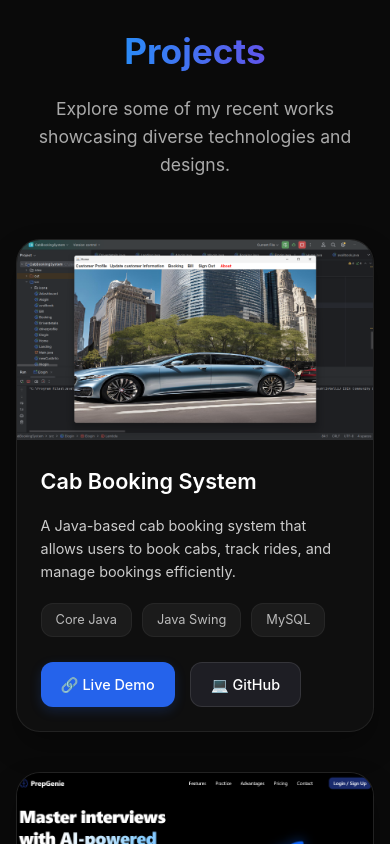
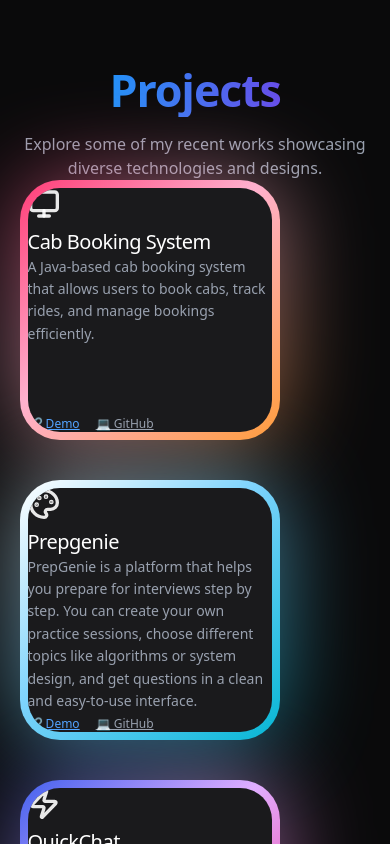
Before and after one commit to SarthakDudhe/Portfolio-Sarthak, a React (Vite) app in the folder my-app/: page / in a window 390 px wide. Shown: the part 5080-5924 px from the top of the page. Built offline with nearby package versions, Linux system fonts and the light colour scheme.

Commit message:
feat: add Project section component with responsive grid and animation details

```diff
--- a/my-app/src/components/Project.css
+++ b/my-app/src/components/Project.css
@@ -1,16 +1,10 @@
 .projects-section {
-  background: #0a0a0a;
+  background: #0A0A0B;
   color: #fff;
   padding: 100px 5%;
-  display: flex;
-  flex-direction: column;
-  align-items: center;
-  overflow: visible; /* Required for sticky children to scroll properly */
-}
-
-.projects-header {
-  text-align: center;
-  margin-bottom: 60px;
+  width: 100%;
+  position: relative;
+  overflow: hidden;
 }
 
 .projects-header h1 {
@@ -21,212 +15,3 @@
   -webkit-text-fill-color: transparent;
   margin-bottom: 15px;
 }
-
-.projects-subtitle {
-  font-size: 1.1rem;
-  color: #aaa;
-  max-width: 600px;
-  margin: 0 auto;
-}
-
-/* Stacking Container */
-.projects-list {
-  display: flex;
-  flex-direction: column;
-  align-items: center;
-  width: 100%;
-  max-width: 1000px;
-  margin: 0 auto;
-  position: relative;
-}
-
-/* Card Scroll Zone (Desktop) */
-.project-card-wrapper {
-  width: 100%;
-  height: 85vh; /* Scroll track length for each card */
-  display: flex;
-  justify-content: center;
-  align-items: flex-start;
-  position: relative;
-}
-
-/* Sticky Card Structure */
-.project-card {
-  position: sticky;
-  width: 100%;
-  max-width: 900px;
-  height: 400px;
-  background: rgba(18, 18, 18, 0.75);
-  backdrop-filter: blur(20px);
-  -webkit-backdrop-filter: blur(20px);
-  border: 1px solid rgba(255, 255, 255, 0.08);
-  border-radius: 24px;
-  overflow: hidden;
-  box-shadow: 0 20px 40px rgba(0, 0, 0, 0.4), 0 0 30px var(--card-glow-shadow);
-  display: flex;
-  flex-direction: row;
-  transform-origin: top center;
-  transition: border-color 0.3s ease, box-shadow 0.3s ease;
-}
-
-.project-card:hover {
-  border-color: var(--card-glow-color);
-  box-shadow: 0 20px 40px rgba(0, 0, 0, 0.5), 0 0 45px var(--card-glow-shadow-active);
-}
-
-.project-image-container {
-  width: 45%;
-  height: 100%;
-  overflow: hidden;
-}
-
-.project-image {
-  width: 100%;
-  height: 100%;
-  object-fit: cover;
-  transition: transform 0.5s cubic-bezier(0.4, 0, 0.2, 1);
-}
-
-.project-card:hover .project-image {
-  transform: scale(1.05);
-}
-
-.project-content {
-  width: 55%;
-  padding: 40px;
-  display: flex;
-  flex-direction: column;
-  justify-content: center;
-}
-
-.project-title {
-  font-size: 1.6rem;
-  font-weight: 600;
-  margin-bottom: 15px;
-  color: #fff;
-  transition: color 0.3s ease;
-}
-
-.project-card:hover .project-title {
-  color: var(--card-glow-color);
-}
-
-.project-description {
-  color: #ccc;
-  font-size: 0.95rem;
-  line-height: 1.6;
-  margin-bottom: 25px;
-}
-
-.project-tags {
-  display: flex;
-  flex-wrap: wrap;
-  gap: 10px;
-  margin-bottom: 25px;
-}
-
-.tag {
-  background: rgba(255, 255, 255, 0.05);
-  color: #bbb;
-  font-size: 0.8rem;
-  padding: 6px 14px;
-  border-radius: 12px;
-  border: 1px solid rgba(255, 255, 255, 0.05);
-  transition: all 0.3s ease;
-}
-
-.tag:hover {
-  background: var(--card-glow-shadow-active);
-  color: var(--card-glow-color);
-  border-color: var(--card-glow-color);
-  transform: translateY(-2px);
-}
-
-.project-buttons {
-  display: flex;
-  gap: 15px;
-}
-
-.btn {
-  text-decoration: none;
-  font-size: 0.9rem;
-  font-weight: 500;
-  padding: 10px 20px;
-  border-radius: 12px;
-  display: flex;
-  align-items: center;
-  gap: 8px;
-  transition: all 0.3s cubic-bezier(0.4, 0, 0.2, 1);
-}
-
-.live-btn {
-  background-color: #2563eb;
-  color: white;
-  box-shadow: 0 4px 12px rgba(37, 99, 235, 0.2);
-}
-
-.live-btn:hover {
-  background-color: #1d4ed8;
-  transform: translateY(-2px);
-  box-shadow: 0 6px 20px rgba(37, 99, 235, 0.4);
-}
-
-.github-btn {
-  background-color: #1e1e24;
-  color: white;
-  border: 1px solid rgba(255, 255, 255, 0.1);
-}
-
-.github-btn:hover {
-  background-color: #2e2e38;
-  border-color: rgba(255, 255, 255, 0.2);
-  transform: translateY(-2px);
-}
-
-/* Mobile & Tablet Responsive View */
-@media (max-width: 768px) {
-  .projects-section {
-    padding: 60px 4%;
-  }
-
-  .projects-header h1 {
-    font-size: 2.2rem;
-  }
-
-  .project-card-wrapper {
-    height: auto;
-    margin-bottom: 40px;
-    display: block;
-  }
-
-  .project-card {
-    position: relative !important;
-    top: 0 !important;
-    flex-direction: column;
-    height: auto;
-    transform: none !important;
-    opacity: 1 !important;
-    max-width: 500px;
-    margin: 0 auto;
-    box-shadow: 0 15px 30px rgba(0, 0, 0, 0.3);
-  }
-
-  .project-image-container {
-    width: 100%;
-    height: 200px;
-  }
-
-  .project-content {
-    width: 100%;
-    padding: 24px;
-  }
-
-  .project-title {
-    font-size: 1.35rem;
-  }
-
-  .project-description {
-    font-size: 0.9rem;
-    margin-bottom: 20px;
-  }
-}
--- a/my-app/src/components/Project.jsx
+++ b/my-app/src/components/Project.jsx
@@ -1,9 +1,7 @@
-import React, { useRef } from "react";
-import { motion, useScroll, useTransform } from "framer-motion";
+import React from "react";
+import { motion } from "framer-motion";
+import { Monitor, Palette, Zap } from "lucide-react";
 import "./Project.css";
-import cbs from "../assets/CBSJAVA.png";
-import prepgenie from "../assets/Prepgenie.png";
-import chat from "../assets/Quickchat.png";
 
 const projects = [
   {
@@ -11,133 +9,122 @@ const projects = [
     title: "Cab Booking System",
     description:
       "A Java-based cab booking system that allows users to book cabs, track rides, and manage bookings efficiently.",
-    image: cbs,
-    tags: ["Core Java", "Java Swing", "MySQL"],
+    icon: <Monitor size={32} strokeWidth={2.5} />,
+    gradient: "linear-gradient(137deg, #FF3D77 0%, #FFB1CE 45%, #FF9D3C 100%)",
+    delay: 0.1,
     liveLink: "https://github.com/SarthakDudhe/CabBookingSystem",
     githubLink: "https://github.com/SarthakDudhe/CabBookingSystem",
-    glowColor: "#00b4ff",
-    glowShadow: "rgba(0, 180, 255, 0.12)",
-    glowShadowActive: "rgba(0, 180, 255, 0.25)",
   },
   {
     id: 2,
     title: "Prepgenie",
     description:
-      "PrepGenie is a user-friendly platform that helps you prepare for interviews step by step. You can create your own practice sessions, choose different topics like algorithms or system design, and get questions in a clean and easy-to-use interface.",
-    image: prepgenie,
-    tags: ["React", "MongoDB", "Tailwindcss", "Express", "Node", "GeminiApi"],
+      "PrepGenie is a platform that helps you prepare for interviews step by step. You can create your own practice sessions, choose different topics like algorithms or system design, and get questions in a clean and easy-to-use interface.",
+    icon: <Palette size={32} strokeWidth={2.5} />,
+    gradient: "linear-gradient(137deg, #FFFFFF 0%, #7DD3FC 45%, #06B6D4 100%)",
+    delay: 0.2,
     liveLink: "https://prep-genie-k3cd.vercel.app/",
     githubLink: "https://github.com/SarthakDudhe/PrepGenie",
-    glowColor: "#ff007a",
-    glowShadow: "rgba(255, 0, 122, 0.12)",
-    glowShadowActive: "rgba(255, 0, 122, 0.25)",
   },
   {
     id: 3,
-    title: "QuickChat - Chat Application ",
+    title: "QuickChat",
     description:
-      "Built a secure, real-time chat platform using Socket.IO with authentication and instant messaging.Developed RESTful APIs with Node.js/Express.js and integrated MongoDB for persistent message storage",
-    image: chat,
-    tags: ["React", "MongoDB", "Tailwindcss", "Express", "Node"],
+      "Built a secure, real-time chat platform using Socket.IO with authentication and instant messaging. Developed RESTful APIs with Node.js/Express.js and integrated MongoDB for message storage.",
+    icon: <Zap size={32} strokeWidth={2.5} />,
+    gradient: "linear-gradient(137deg, #4361EE 0%, #E0AEFF 45%, #F72585 100%)",
+    delay: 0.3,
     liveLink: "https://chat-application-eight-wine.vercel.app/login",
     githubLink: "https://github.com/SarthakDudhe/ChatApplication",
-    glowColor: "#39ff14",
-    glowShadow: "rgba(57, 255, 20, 0.12)",
-    glowShadowActive: "rgba(57, 255, 20, 0.25)",
   },
 ];
 
-const ProjectCard = ({ project, index, total }) => {
-  const containerRef = useRef(null);
-
-  // Track scroll position of the wrapper relative to the viewport
-  const { scrollYProgress } = useScroll({
-    target: containerRef,
-    offset: ["start start", "end start"],
-  });
-
-  const isLast = index === total - 1;
-
-  // Map scrollYProgress to scale, opacity and y translation for 3D depth
-  const scale = useTransform(scrollYProgress, [0, 1], [1, isLast ? 1 : 0.92]);
-  const opacity = useTransform(scrollYProgress, [0, 1], [1, isLast ? 1 : 0.4]);
-  const y = useTransform(scrollYProgress, [0, 1], [0, isLast ? 0 : -20]);
-
+const FeatureCard = ({ title, description, icon, gradient, delay, liveLink, githubLink }) => {
   return (
-    <div ref={containerRef} className="project-card-wrapper">
-      <motion.div
-        className="project-card"
+    <motion.div
+      className="relative flex flex-col justify-start items-start w-full max-w-[260px] md:max-w-[300px] group mx-auto"
+      initial={{ opacity: 0, y: 30 }}
+      whileInView={{ opacity: 1, y: 0 }}
+      viewport={{ once: true, amount: 0.2 }}
+      transition={{ duration: 0.8, ease: "easeOut", delay }}
+    >
+      {/* Glow Background */}
+      <div
+        className="absolute inset-0 w-full h-[260px] md:h-[300px] opacity-60 rounded-[40px] pointer-events-none"
         style={{
-          scale,
-          opacity,
-          y,
-          top: `calc(120px + ${index * 30}px)`,
-          "--card-glow-color": project.glowColor,
-          "--card-glow-shadow": project.glowShadow,
-          "--card-glow-shadow-active": project.glowShadowActive,
+          background: gradient,
+          filter: "blur(45px)",
+        }}
+      />
+      {/* Foreground Card with Gradient Border */}
+      <div
+        className="relative self-stretch h-[260px] md:h-[300px] rounded-[40px] z-10 overflow-hidden border-[8px] border-transparent"
+        style={{
+          background: `linear-gradient(#1A1A1C, #1A1A1C) padding-box, ${gradient} border-box`,
         }}
       >
-        <div className="project-image-container">
-          <img
-            src={project.image}
-            alt={project.title}
-            className="project-image"
-          />
-        </div>
-
-        <div className="project-content">
-          <h3 className="project-title">{project.title}</h3>
-          <p className="project-description">{project.description}</p>
-
-          <div className="project-tags">
-            {project.tags.map((tag, idx) => (
-              <span key={idx} className="tag">
-                {tag}
-              </span>
-            ))}
+        <div className="w-full h-full p-7 flex flex-col justify-between">
+          <div className="flex flex-col items-start text-left">
+            <div className="text-white/90 mb-4">{icon}</div>
+            <h3 className="text-white font-medium text-xl mb-3 tracking-tight">
+              {title}
+            </h3>
+            <p className="text-gray-400 text-[14px] leading-[1.6] font-normal selection:bg-white/20">
+              {description}
+            </p>
           </div>
 
-          <div className="project-buttons">
+          {/* Project Links */}
+          <div className="flex gap-4 mt-2 z-20">
             <a
-              href={project.liveLink}
+              href={liveLink}
               target="_blank"
               rel="noopener noreferrer"
-              className="btn live-btn"
+              className="text-xs text-blue-400 hover:text-blue-300 font-medium transition-colors cursor-pointer"
             >
-              🔗 Live Demo
+              🔗 Demo
             </a>
             <a
-              href={project.githubLink}
+              href={githubLink}
               target="_blank"
               rel="noopener noreferrer"
-              className="btn github-btn"
+              className="text-xs text-gray-400 hover:text-white font-medium transition-colors cursor-pointer"
             >
               💻 GitHub
             </a>
           </div>
         </div>
-      </motion.div>
-    </div>
+      </div>
+    </motion.div>
   );
 };
 
 const Project = () => {
   return (
-    <section className="projects-section" id="projects">
-      <div className="projects-header">
-        <h1>Projects</h1>
-        <p className="projects-subtitle">
+    <section
+      className="projects-section min-h-screen bg-[#0A0A0B] flex flex-col items-center justify-center p-6 md:p-12 font-sans relative overflow-hidden"
+      id="projects"
+    >
+      <div className="projects-header mb-12 text-center z-10">
+        <h1 className="text-white font-medium text-3xl md:text-4xl mb-4 tracking-tight">
+          Projects
+        </h1>
+        <p className="text-gray-400 text-base max-w-lg mx-auto">
           Explore some of my recent works showcasing diverse technologies and designs.
         </p>
       </div>
 
-      <div className="projects-list">
-        {projects.map((project, index) => (
-          <ProjectCard
+      <div className="grid grid-cols-1 md:grid-cols-3 gap-10 md:gap-3 lg:gap-3 w-full max-w-[936px] z-10">
+        {projects.map((project) => (
+          <FeatureCard
             key={project.id}
-            project={project}
-            index={index}
-            total={projects.length}
+            title={project.title}
+            description={project.description}
+            icon={project.icon}
+            gradient={project.gradient}
+            delay={project.delay}
+            liveLink={project.liveLink}
+            githubLink={project.githubLink}
           />
         ))}
       </div>
```
